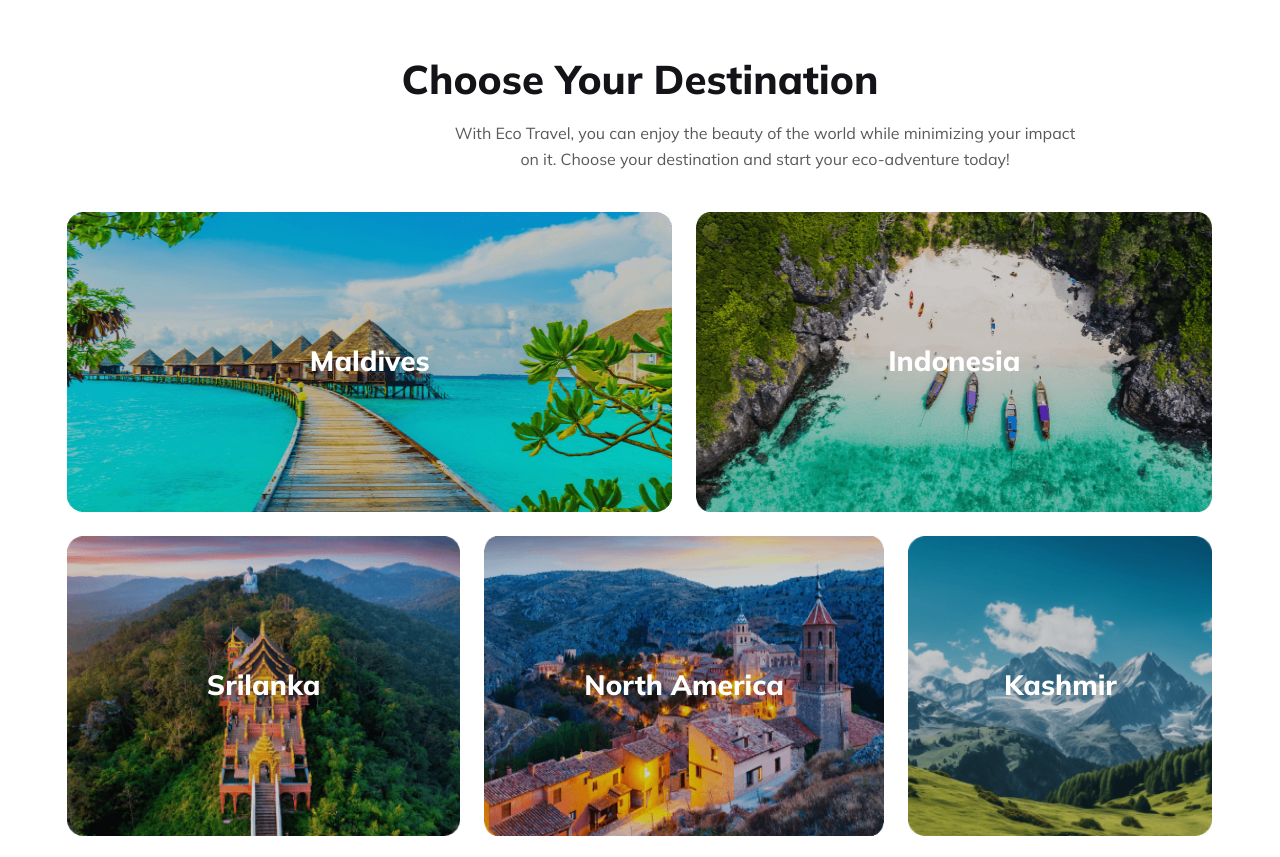
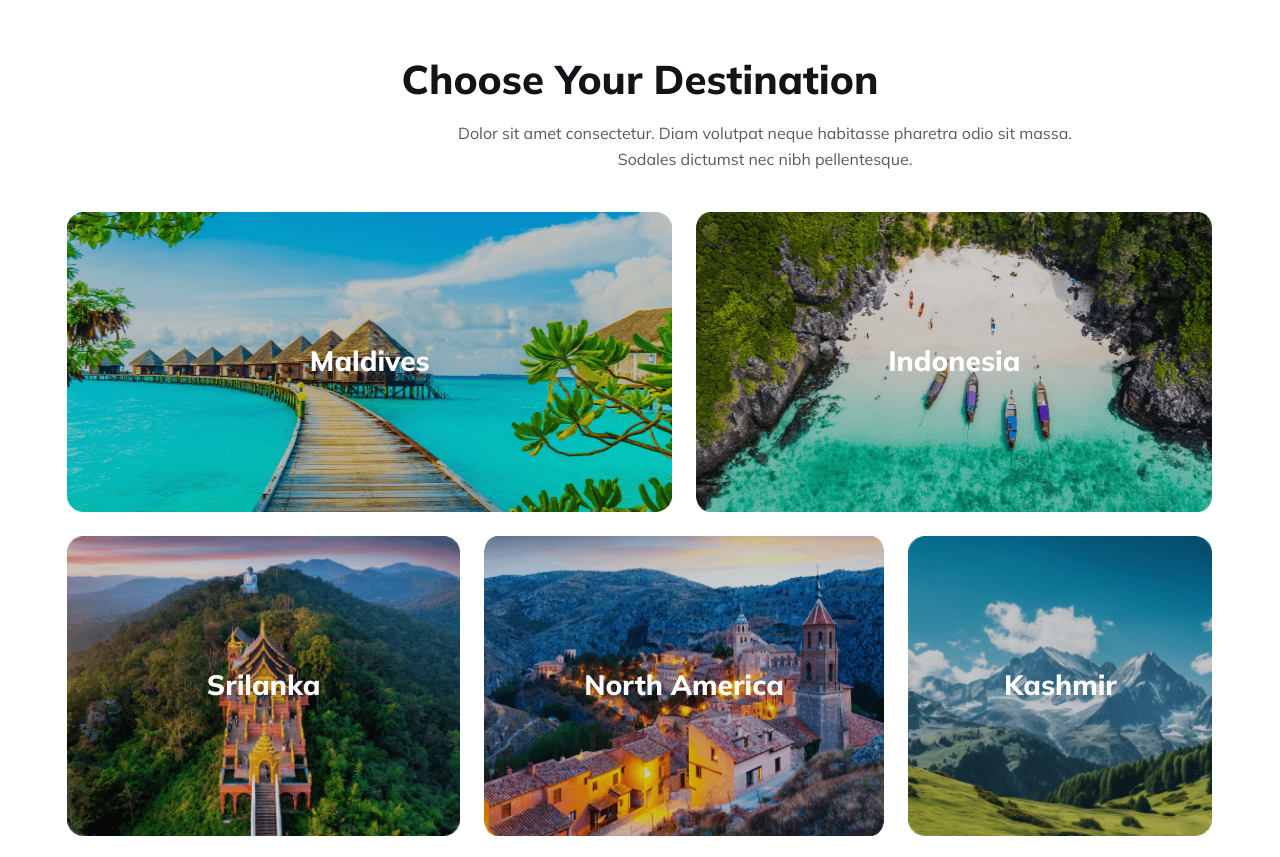
Before and after one commit to Ayub40/second-assignment, a plain HTML site: page index.html in a window 1280 px wide. Shown: the part 1380-2237 px from the top of the page. Drawn offline with Linux system fonts and the light colour scheme.

Commit message:
added some

```diff
--- a/index.html
+++ b/index.html
@@ -89,9 +89,8 @@
         <div class="image-contant">
             <h2 class="travel-heading">Choose Your Destination</h2>
             <p class="choose-text">
-                With Eco Travel, you can enjoy the beauty of the world while
-                minimizing your impact on it. Choose your destination and start your
-                eco-adventure today!
+                Dolor sit amet consectetur. Diam volutpat neque habitasse pharetra odio sit massa. Sodales dictumst nec
+                nibh pellentesque.
             </p>
         </div>
         <div class="image-section">
```
